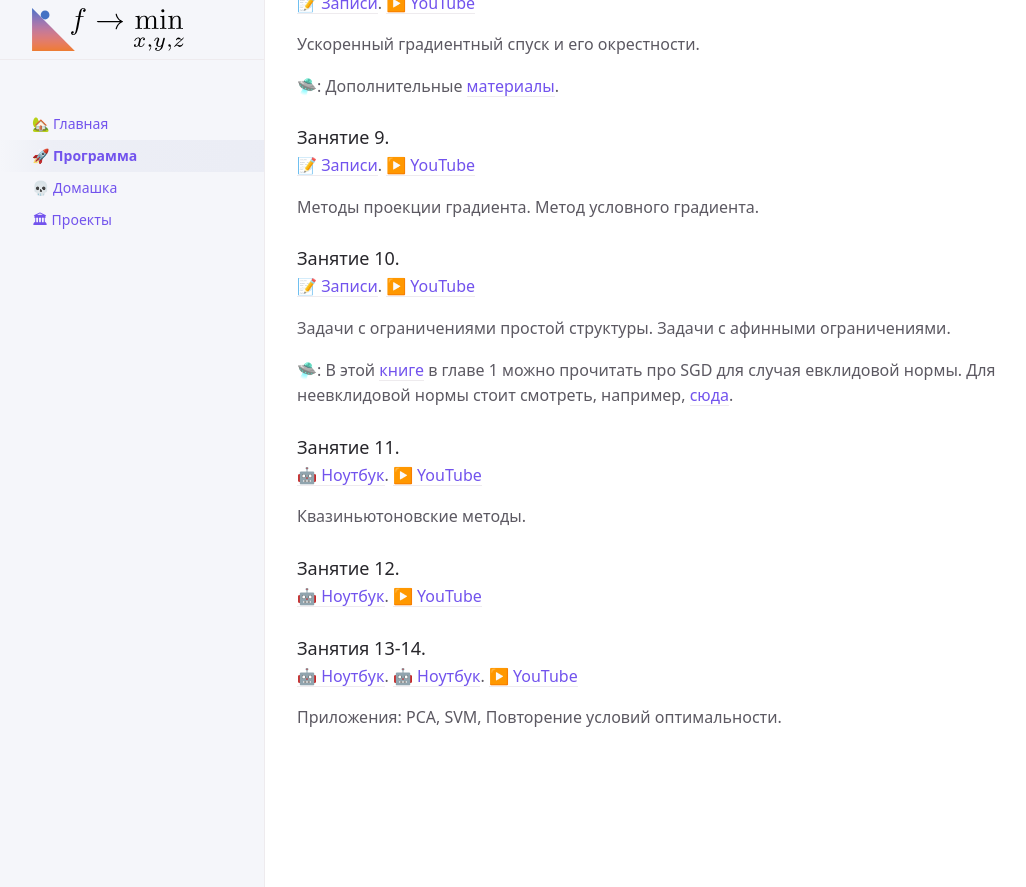
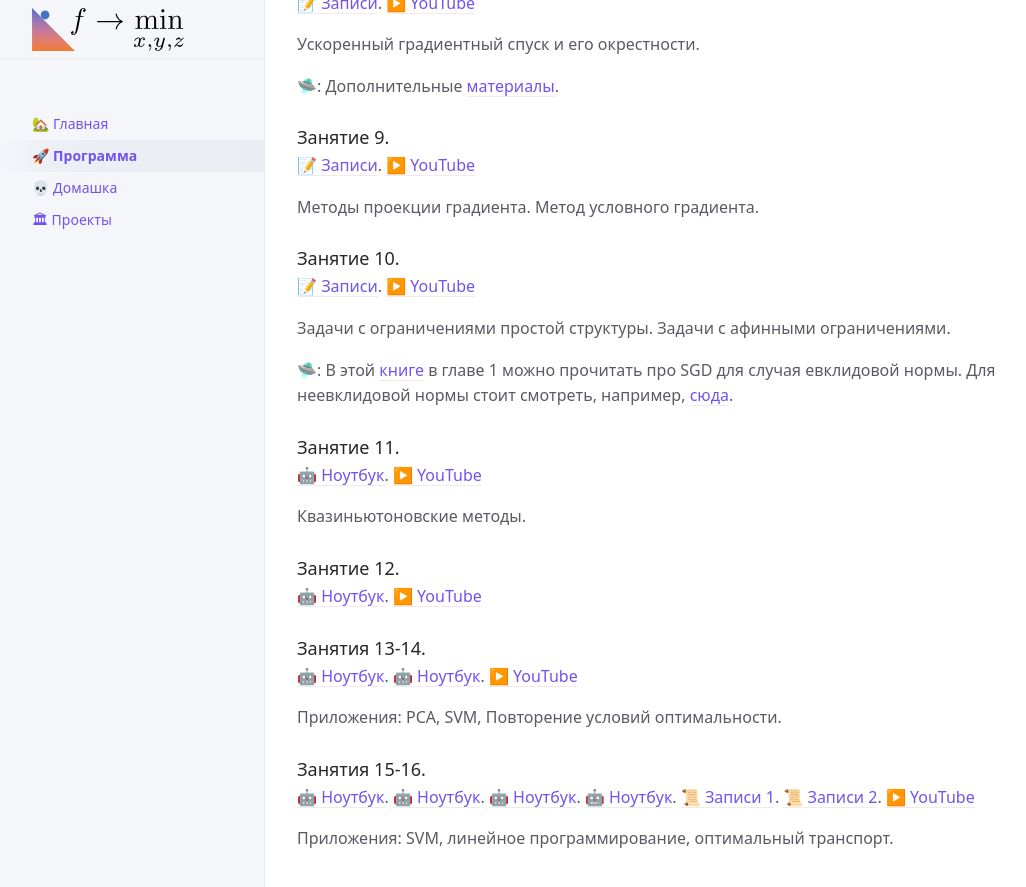
Before and after one commit to MerkulovDaniil/msus22, a Jekyll site: the page built from program.md, in a window 1280 px wide and 900 px high, scrolled down 1036 px. Shown: the top 887 px of the window, without its empty margins (107-1133 px from the left). Built offline with Jekyll 4.4.1, drawn with Linux system fonts in a browser that asks for light colours; our own code applies the rules of GitHub Pages for plain Markdown files; a script that is not in the unit is left out; before the commit the page ends 1815 px from its top, so only the background shows below that.

Commit message:
add 15-16 lectures

```diff
--- a/program.md
+++ b/program.md
@@ -69,3 +69,8 @@ nav_order: 2
 [🤖 Ноутбук](https://colab.research.google.com/drive/1hqizVrTi0Bb3MFTKNRnJtY7iwiocHS_J?usp=sharing). [🤖 Ноутбук](https://colab.research.google.com/drive/1f8UudVS_s5nXqod7BByIq6zoWll6dVKV?usp=sharing). [▶️ YouTube](https://youtu.be/mlNN3Yz2brE)
 
 Приложения: PCA, SVM, Повторение условий оптимальности.
+
+### Занятия 15-16.
+[🤖 Ноутбук](https://colab.research.google.com/drive/1p-YV4etqlrb8Zoijf9hdJFk-lztAZ-DT?usp=sharing). [🤖 Ноутбук](https://colab.research.google.com/drive/1GrvJ-4t9jhursZa4QypOdD6IiwGc1oXp?usp=sharing). [🤖 Ноутбук](https://colab.research.google.com/drive/1ySKzzNoQmYM7wY0dqrs46XSAsjty6vHN?usp=sharing). [🤖 Ноутбук](https://colab.research.google.com/drive/1CIdbxSPUhkHdEnSZZt8Tncq3_vnkBCaL?usp=sharing). [📜 Записи 1](/files/lp.pdf). [📜 Записи 2](/files/fivt.pdf). [▶️ YouTube](https://youtu.be/Mn40WjWsbuQ)
+
+Приложения: SVM, линейное программирование, оптимальный транспорт.
```
Also changed, not shown: 2 other files.
